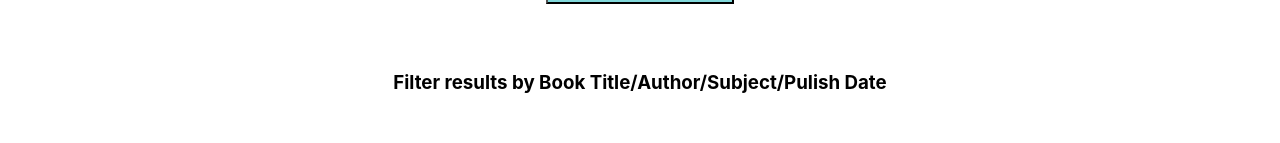
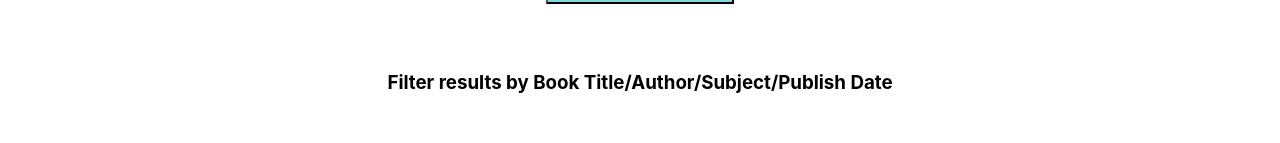
Before and after one commit to AayushmaanRawat/libmanagemant.github.io, a React (Create React App) app: page / in a window 1280 px wide. Shown: the part 637-780 px from the top of the page. Built offline with nearby package versions, Linux system fonts and the light colour scheme; some icons are missing.

Commit message:
Update addbook.jsx

```diff
--- a/src/components/addbooks/addbook.jsx
+++ b/src/components/addbooks/addbook.jsx
@@ -78,7 +78,7 @@ const Addbook = () => {
 
       <form action="/" method="get" className="search_bar">
         <label htmlFor="header-search">
-          <h3 className="visually-hidden">Filter results by Book Title/Author/Subject/Pulish Date</h3>
+          <h3 className="visually-hidden">Filter results by Book Title/Author/Subject/Publish Date</h3>
         </label>
         <input
           type="text"
```
